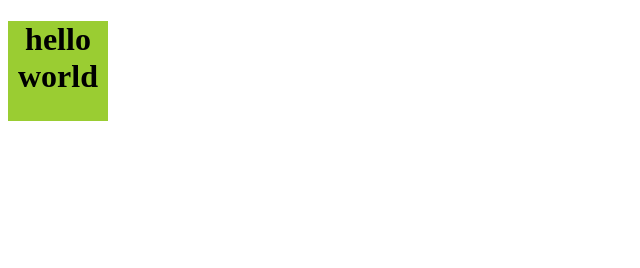
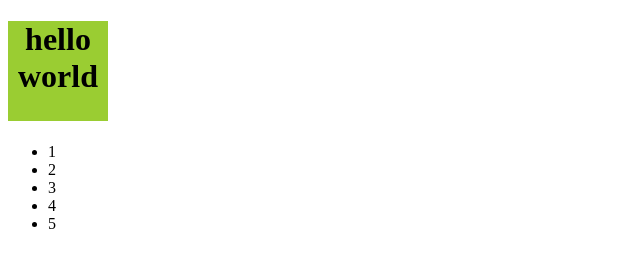
Before and after one commit to mikhail0070/first-project, a plain HTML site: page index.html in a window 1280 px wide. Shown: the full height of the page, 0-640 px from the left. Drawn offline with Linux system fonts and the light colour scheme.

Commit message:
Добавлен Список

```diff
--- a/index.html
+++ b/index.html
@@ -8,5 +8,12 @@
 </head>
 <body>
     <h1 class="hello">hello world</h1>
+    <ul class="list">
+        <li class="list-items">1</li>
+        <li class="list-items">2</li>
+        <li class="list-items">3</li>
+        <li class="list-items">4</li>
+        <li class="list-items">5</li>
+    </ul>
 </body>
 </html>
```
